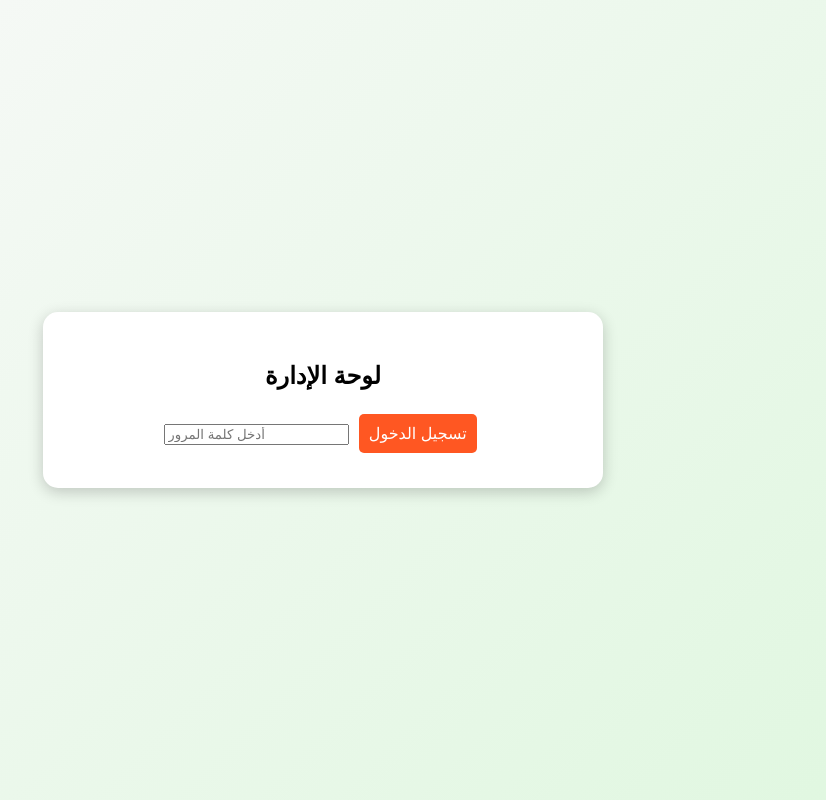
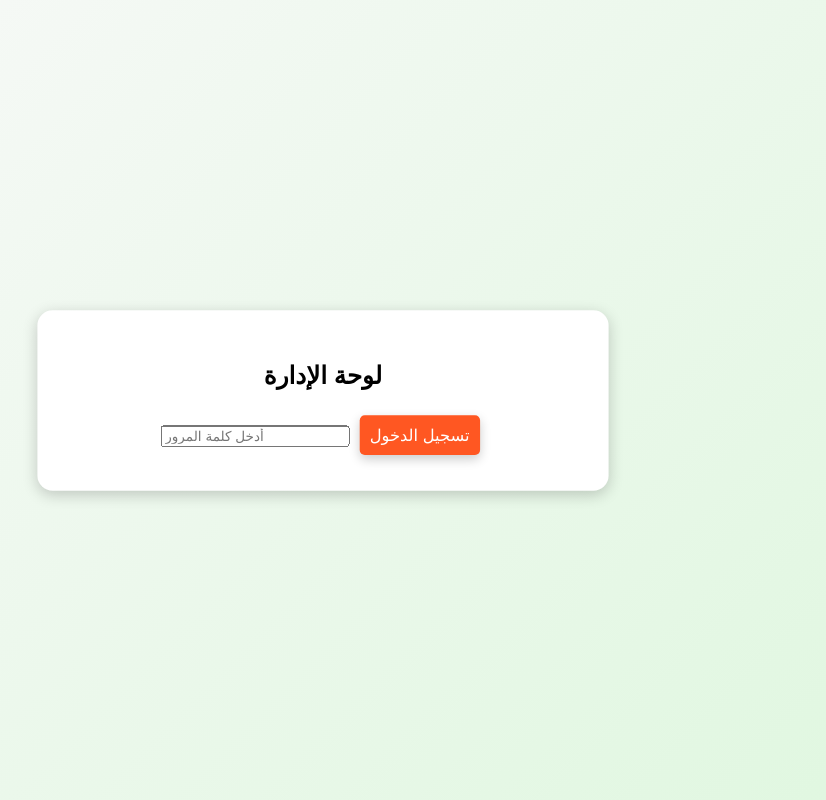
Before and after one commit to Alaamosa45/test, a plain HTML site: page testweb/admin.html in a window 1280 px wide. In both pictures the pointer is over the element 640 px from the left and 400 px from the top of the page. Shown: the whole page, without its empty margins (317-1143 px from the left). Drawn offline with Linux system fonts and the light colour scheme.

Commit message:
Update stylesadmin.css

```diff
--- a/testweb/Styles/stylesadmin.css
+++ b/testweb/Styles/stylesadmin.css
@@ -1,4 +1,3 @@
-/* styles.css */
 body {
   font-family: Arial, sans-serif;
   display: flex;
@@ -19,6 +18,11 @@ body {
   width: 90%;
   max-width: 500px;
   margin: 20px auto;
+  transition: transform 0.3s ease;
+}
+
+.container:hover {
+  transform: scale(1.02);
 }
 
 table {
@@ -49,11 +53,14 @@ button {
   cursor: pointer;
   margin: 5px;
   font-size: 1rem;
-  transition: background-color 0.3s ease;
+  transition: background-color 0.3s ease, transform 0.3s ease;
+  box-shadow: 0 4px 10px rgba(0, 0, 0, 0.2);
 }
 
 button:hover {
   background-color: #e64a19;
+  transform: scale(1.05);
+  box-shadow: 0 6px 15px rgba(0, 0, 0, 0.3);
 }
 
 .notification {
```
